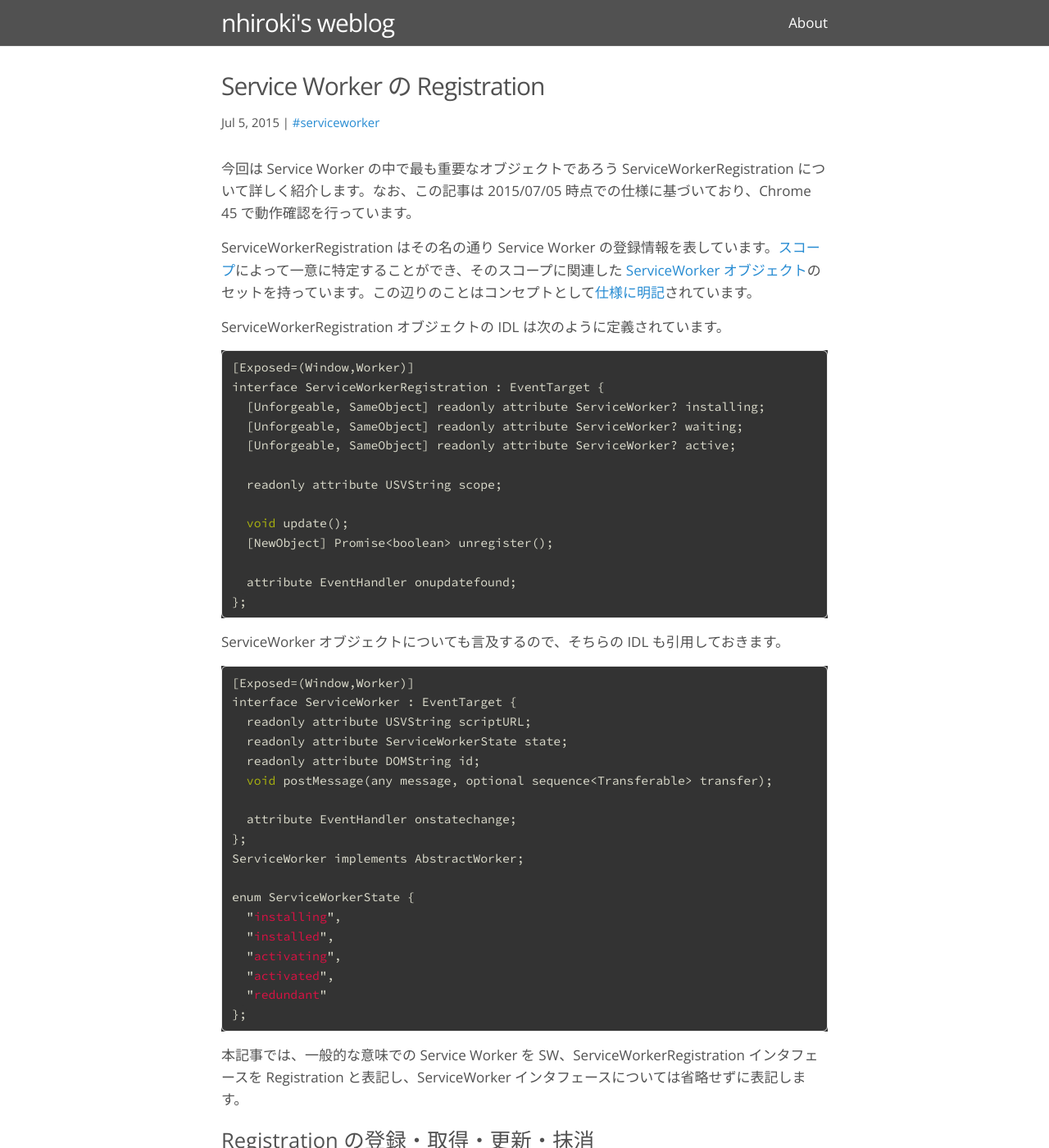
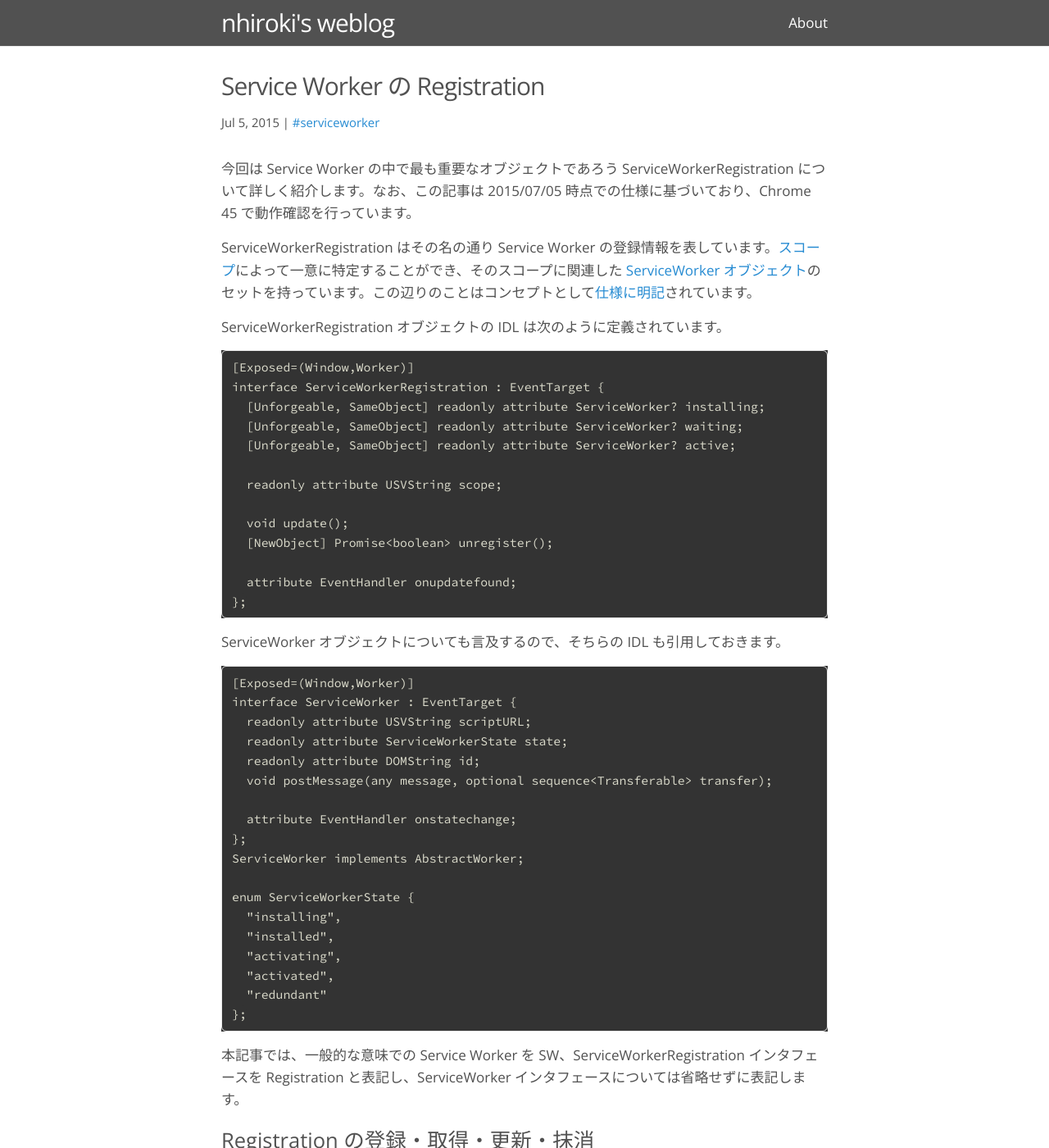
Before and after one commit to nhiroki/nhiroki.github.io, a Jekyll site: the page built from _posts/2015-07-05-service-worker-registration.md, in a window 1280 px wide and 1400 px high. Shown: the whole window at 82% size. Built offline with Jekyll 4.4.1, drawn with Linux system fonts in a browser that asks for light colours; comment, search, counter and statistics services are not loaded; some of the changed text lies outside the part shown.

Commit message:
Change source code language type for WebIDL from 'js' to plain
'js' language type doesn't work well for WebIDL. For example, ':' that means
interface inheritance is highlighted with a strange color because it's treated
as an error.

````diff
--- a/_posts/2015-07-05-service-worker-registration.md
+++ b/_posts/2015-07-05-service-worker-registration.md
@@ -11,7 +11,7 @@ ServiceWorkerRegistration はその名の通り Service Worker の登録情報
 
 ServiceWorkerRegistration オブジェクトの IDL は次のように定義されています。
 
-```js
+```
 [Exposed=(Window,Worker)]
 interface ServiceWorkerRegistration : EventTarget {
   [Unforgeable, SameObject] readonly attribute ServiceWorker? installing;
@@ -29,7 +29,7 @@ interface ServiceWorkerRegistration : EventTarget {
 
 ServiceWorker オブジェクトについても言及するので、そちらの IDL も引用しておきます。
 
-```js
+```
 [Exposed=(Window,Worker)]
 interface ServiceWorker : EventTarget {
   readonly attribute USVString scriptURL;
@@ -105,7 +105,7 @@ registration.unregister().then(function(result) { ... });
 
 Registration には installing, waiting, active の三つの ServiceWorker オブジェクトが関連付けられています。
 
-```js
+```
 interface ServiceWorkerRegistration : EventTarget {
   [Unforgeable, SameObject] readonly attribute ServiceWorker? installing;
   [Unforgeable, SameObject] readonly attribute ServiceWorker? waiting;
````
